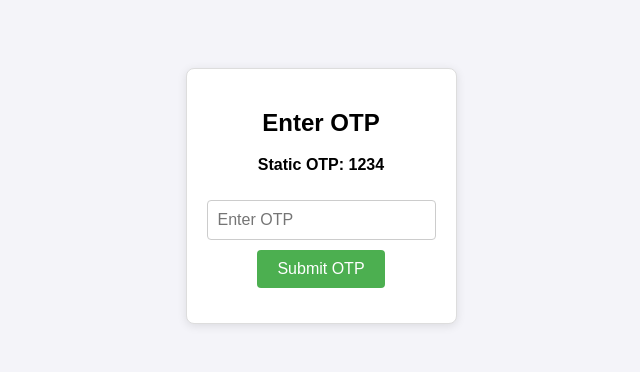
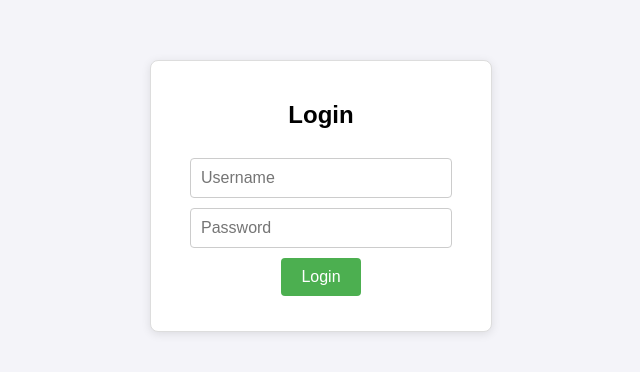
Before and after one commit to hammadwork/otp-playground, a plain HTML site: page index.html in a window 1280 px wide. Shown: the part 204-576 px from the top of the page, without its empty margins (319-959 px from the left). Drawn offline with Linux system fonts and the light colour scheme.

Commit message:
Update index.html

```diff
--- a/index.html
+++ b/index.html
@@ -3,8 +3,9 @@
 <head>
   <meta charset="UTF-8">
   <meta name="viewport" content="width=device-width, initial-scale=1.0">
-  <title>OTP Playground</title>
+  <title>Login and OTP Playground</title>
   <style>
+    /* General Styles */
     body {
       font-family: Arial, sans-serif;
       display: flex;
@@ -14,21 +15,26 @@
       margin: 0;
       background-color: #f4f4f9;
     }
-    .otp-container {
+
+    .container {
       text-align: center;
       border: 1px solid #ddd;
       border-radius: 8px;
       padding: 20px;
       background: #fff;
       box-shadow: 0 2px 10px rgba(0, 0, 0, 0.1);
+      width: 300px;
     }
-    input[type="text"] {
+
+    input[type="text"], input[type="password"] {
       padding: 10px;
       font-size: 16px;
       margin-top: 10px;
       border: 1px solid #ccc;
       border-radius: 4px;
+      width: 80%;
     }
+
     button {
       margin-top: 10px;
       padding: 10px 20px;
@@ -39,43 +45,86 @@
       color: #fff;
       border-radius: 4px;
     }
+
     .message {
       margin-top: 15px;
       font-size: 14px;
     }
+
     .success {
       color: green;
     }
+
     .error {
       color: red;
     }
   </style>
 </head>
 <body>
-  <div class="otp-container">
-    <h2>Enter OTP</h2>
-    <p><strong>Static OTP: 1234</strong></p>
-    <input type="text" id="otpInput" placeholder="Enter OTP" maxlength="4">
-    <br>
-    <button onclick="validateOTP()">Submit OTP</button>
-    <p id="message" class="message"></p>
+
+  <!-- Container -->
+  <div class="container" id="container">
+    <!-- Login Form -->
+    <div id="loginForm">
+      <h2>Login</h2>
+      <input type="text" id="username" placeholder="Username">
+      <br>
+      <input type="password" id="password" placeholder="Password">
+      <br>
+      <button onclick="validateLogin()">Login</button>
+      <p id="loginMessage" class="message"></p>
+    </div>
+
+    <!-- OTP Form (Hidden by Default) -->
+    <div id="otpForm" style="display: none;">
+      <h2>Enter OTP</h2>
+      <p><strong>Static OTP: 1234</strong></p>
+      <input type="text" id="otpInput" placeholder="Enter OTP" maxlength="4">
+      <br>
+      <button onclick="validateOTP()">Submit OTP</button>
+      <p id="otpMessage" class="message"></p>
+    </div>
   </div>
 
   <script>
+    // Static Credentials
+    const staticUsername = 'user';
+    const staticPassword = 'password';
     const staticOTP = '1234';
 
+    // Validate Login
+    function validateLogin() {
+      const username = document.getElementById('username').value;
+      const password = document.getElementById('password').value;
+      const loginMessage = document.getElementById('loginMessage');
+
+      if (username === staticUsername && password === staticPassword) {
+        loginMessage.textContent = '✅ Login Successful!';
+        loginMessage.className = 'message success';
+
+        // Show OTP Form and Hide Login Form
+        document.getElementById('loginForm').style.display = 'none';
+        document.getElementById('otpForm').style.display = 'block';
+      } else {
+        loginMessage.textContent = '❌ Invalid Username or Password';
+        loginMessage.className = 'message error';
+      }
+    }
+
+    // Validate OTP
     function validateOTP() {
       const otpInput = document.getElementById('otpInput').value;
-      const message = document.getElementById('message');
+      const otpMessage = document.getElementById('otpMessage');
 
       if (otpInput === staticOTP) {
-        message.textContent = '✅ OTP Verified Successfully!';
-        message.className = 'message success';
+        otpMessage.textContent = '✅ OTP Verified Successfully!';
+        otpMessage.className = 'message success';
       } else {
-        message.textContent = '❌ Invalid OTP. Please try again.';
-        message.className = 'message error';
+        otpMessage.textContent = '❌ Invalid OTP. Please try again.';
+        otpMessage.className = 'message error';
       }
     }
   </script>
+
 </body>
 </html>
```
